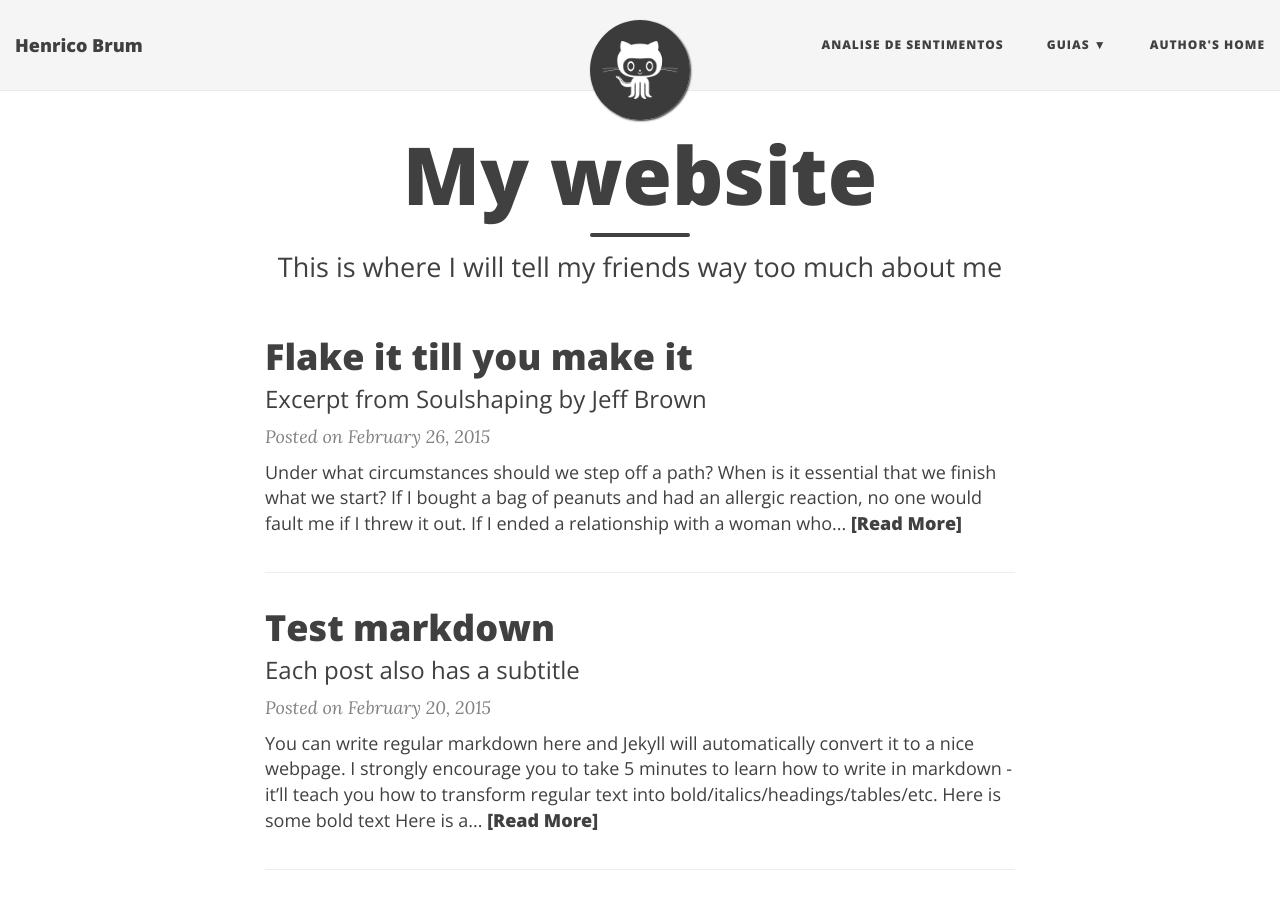
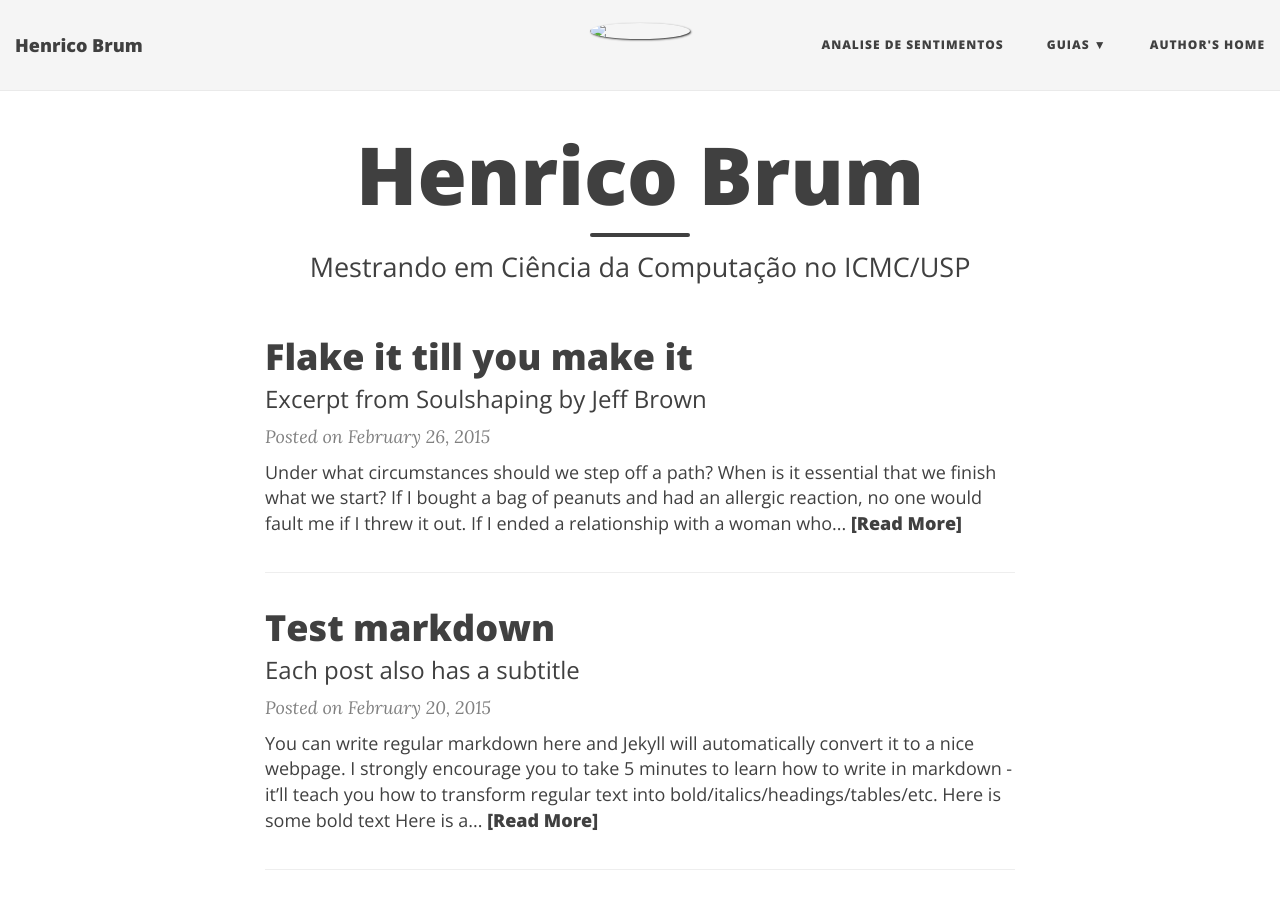
Before and after one commit to HenricoBrum/HenricoBrum.github.io, a Jekyll site: the page built from index.html, in a window 1280 px wide and 900 px high. Built offline with Jekyll 4.4.1, drawn with Linux system fonts in a browser that asks for light colours; nearby versions of some CDN libraries; the list of posts is cut into pages by our own code.

Commit message:
Profile picture

```diff
--- /dev/null
+++ b/CNAME
@@ -0,0 +1 @@
+HenricoBrum
--- a/_config.yml
+++ b/_config.yml
@@ -49,12 +49,12 @@
 
 # Select which links to show in the footer
 footer-links-active:
-  rss: false
+  rss: true
   facebook: true
   email: true
   twitter: true
   github: true
-  linkedin: false
+  linkedin: true
   stackoverflow: false
 
 # How to display the link to the website in the footer
--- a/index.html
+++ b/index.html
@@ -1,7 +1,7 @@
 ---
 layout: page
-title: My website
-subtitle: This is where I will tell my friends way too much about me
+title: Henrico Brum
+subtitle: Mestrando em Ciência da Computação no ICMC/USP
 ---
 
 <div class="posts-list">
```
Also changed, not shown: img/avatar-icon_old.png (renamed from img/avatar-icon.png), img/avatar_icon.png (added).
